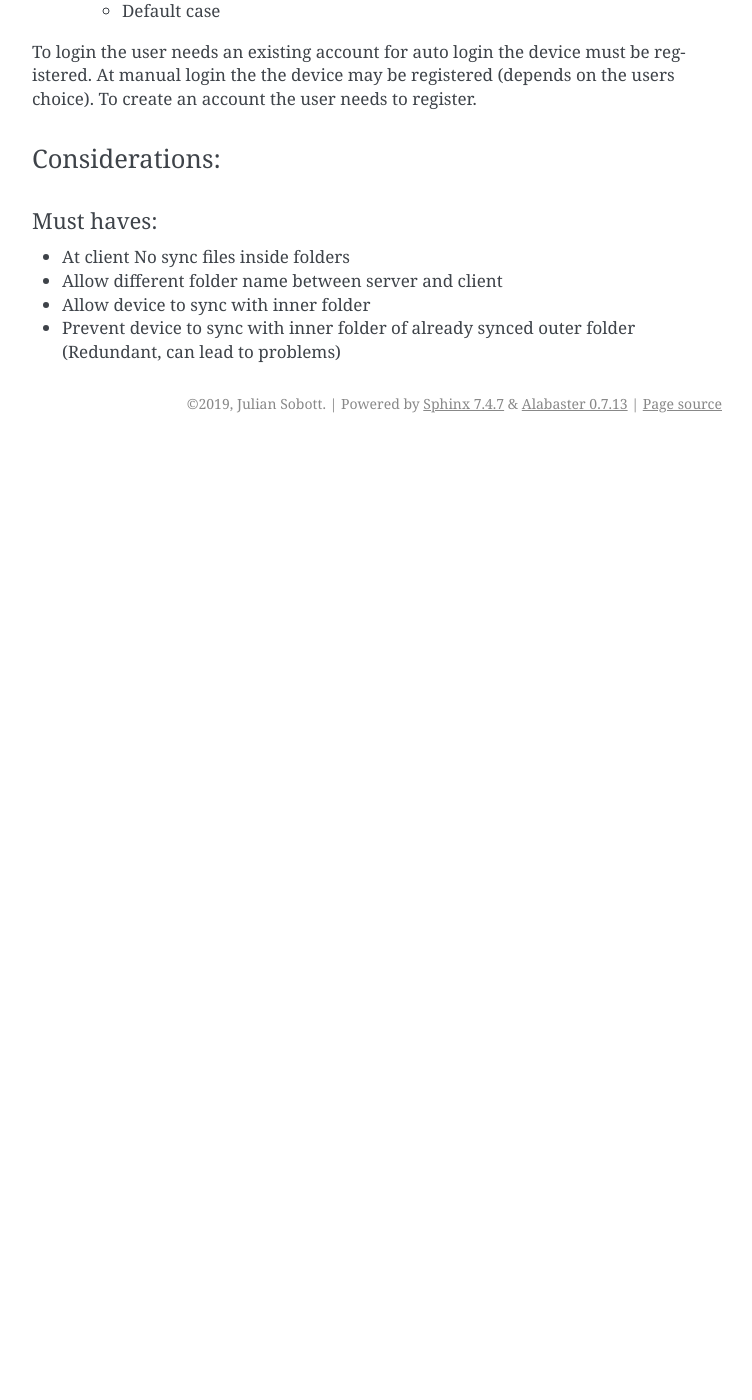
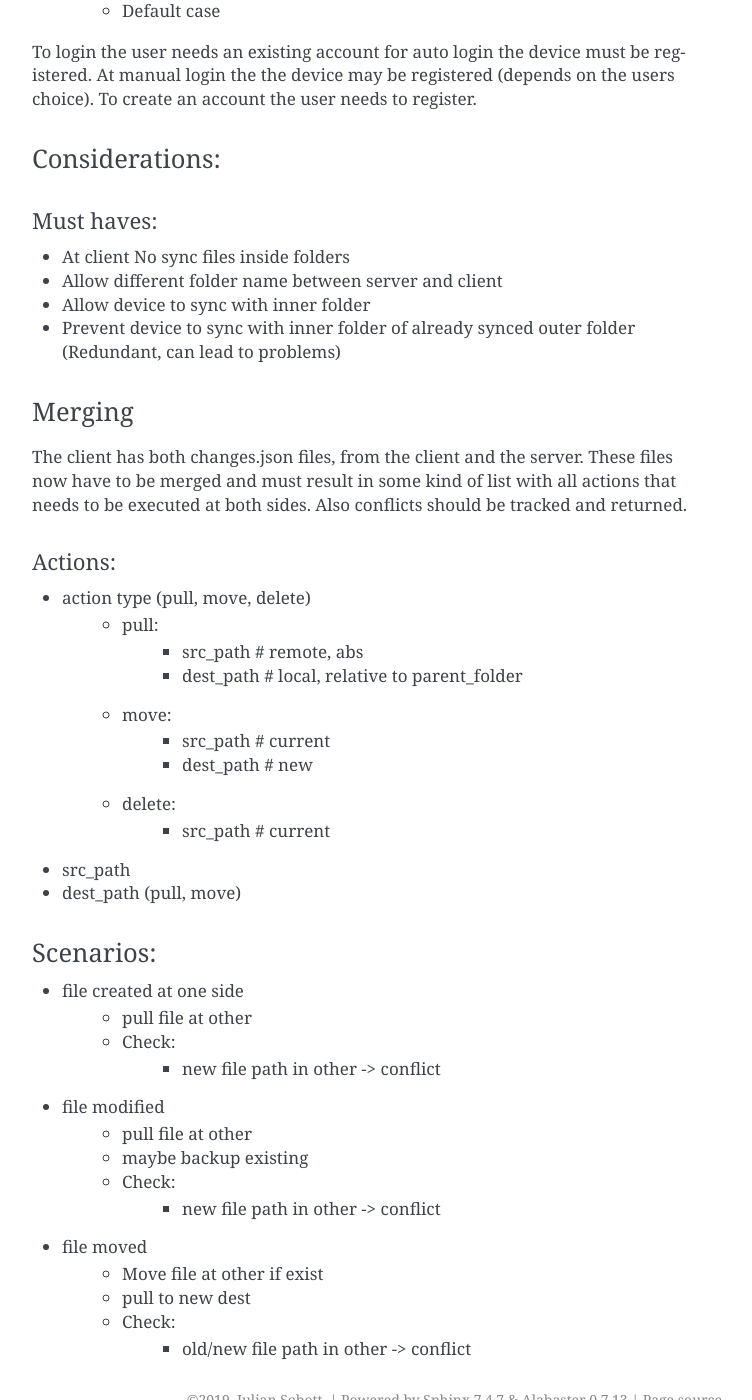
Before and after one commit to JulianSobott/OpenDrive, a Sphinx documentation site: the page built from docs/internal/synchronisation.rst, in a window 1280 px wide and 1400 px high, scrolled down 1752 px. Shown: the whole window, without its empty margins (388-1140 px from the left). Built offline with Sphinx 7.4.7, drawn with Linux system fonts in a browser that asks for light colours; before the commit the page ends 2195 px from its top, so only the background shows below that; some of the changed text lies outside the part shown.

Commit message:
Add _create_action & add docs scenarios for synchronization

```diff
--- a/docs/internal/synchronisation.rst
+++ b/docs/internal/synchronisation.rst
@@ -83,3 +83,47 @@ Must haves:
 - Allow different folder name between server and client
 - Allow device to sync with inner folder
 - Prevent device to sync with inner folder of already synced outer folder (Redundant, can lead to problems)
+
+
+Merging
+**********
+
+The client has both changes.json files, from the client and the server. These files now have to be merged and must
+result in some kind of list with all actions that needs to be executed at both sides. Also conflicts should be
+tracked and returned.
+
+
+Actions:
+^^^^^^^^^^
+
+- action type (pull, move, delete)
+    - pull:
+        - src_path  # remote, abs
+        - dest_path # local, relative to parent_folder
+    - move:
+        - src_path  # current
+        - dest_path # new
+    - delete:
+        - src_path  # current
+
+- src_path
+- dest_path (pull, move)
+
+
+Scenarios:
+***********
+
+- file created at one side
+    - pull file at other
+    - Check:
+        - new file path in other -> conflict
+- file modified
+    - pull file at other
+    - maybe backup existing
+    - Check:
+        - new file path in other -> conflict
+- file moved
+    - Move file at other if exist
+    - pull to new dest
+    - Check:
+        - old/new file path in other -> conflict
```
Also changed, not shown: 2 other files.
